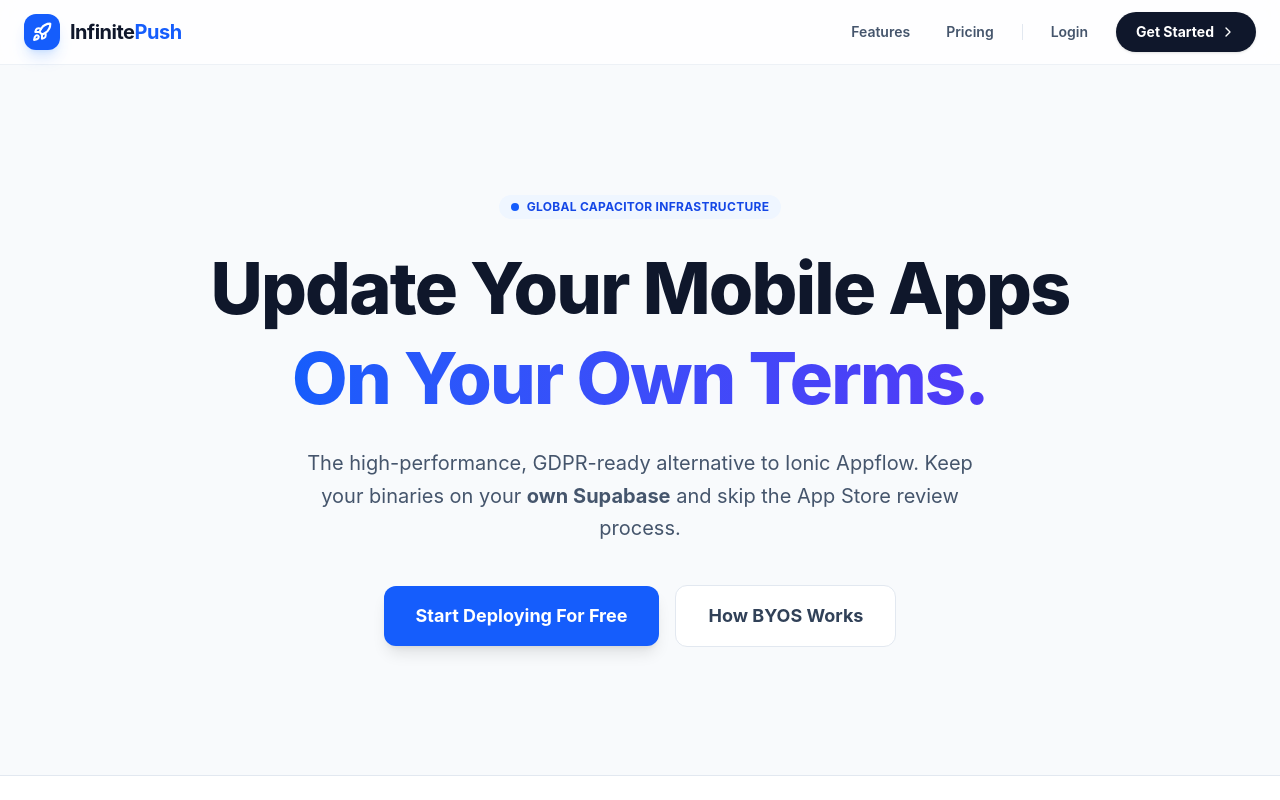
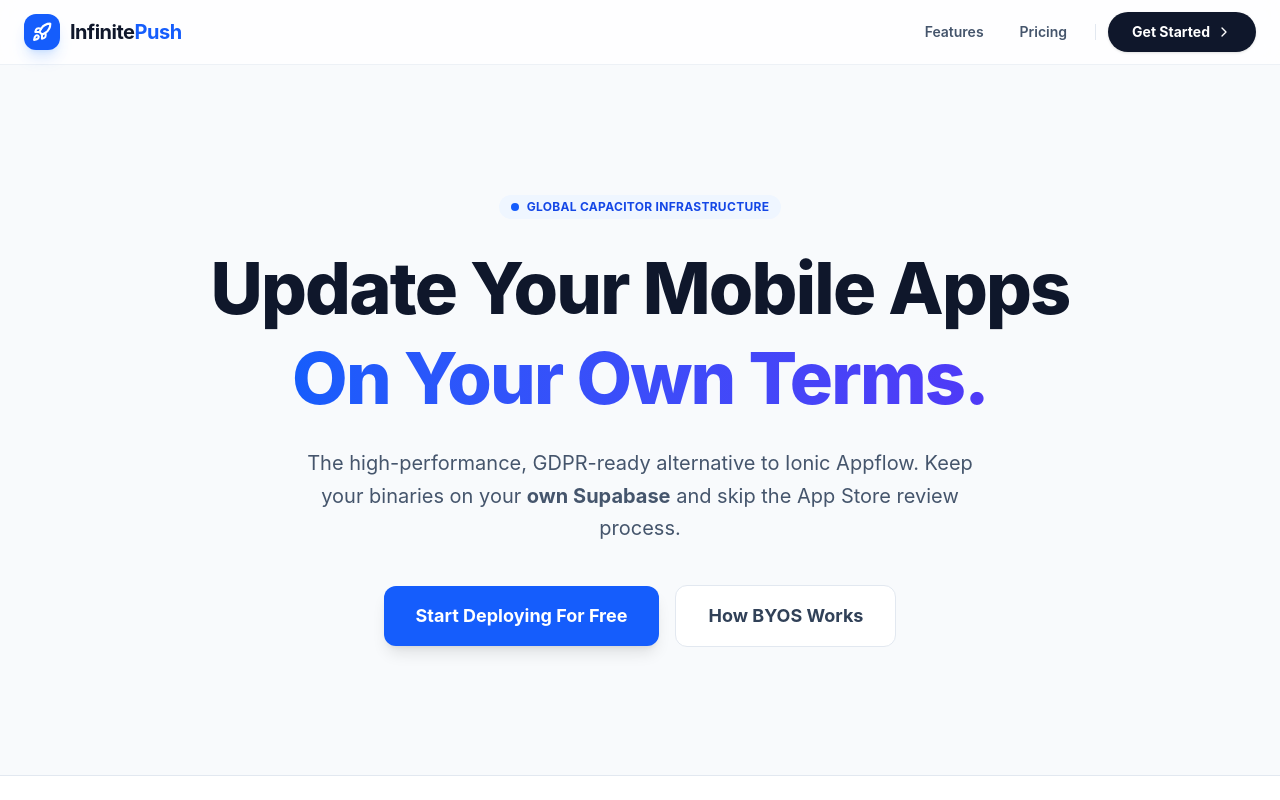
Before and after one commit to Boom-digital-ma/InfinitePush, a Next.js app: page / in a window 1280 px wide. Shown: the top 800 px of the page. Built offline with nearby package versions, Linux system fonts and the light colour scheme; no server answers.

Commit message:
UI: Simplify Header by removing redundant Login link for a single clear CTA

```diff
--- a/src/components/ui/Header.tsx
+++ b/src/components/ui/Header.tsx
@@ -71,21 +71,13 @@ export default function Header() {
               <ChevronRight className="h-4 w-4 transition-transform group-hover:translate-x-0.5" />
             </a>
           ) : (
-            <>
             <a
               href="/login"
-                className="rounded-lg px-4 py-2 text-sm font-semibold text-slate-600 transition-colors hover:bg-slate-50 hover:text-slate-900"
-              >
-                Login
-              </a>
-              <a
-                href="/login"
-                className="group ml-2 flex items-center gap-1.5 rounded-full bg-slate-900 px-5 py-2.5 text-sm font-bold text-white shadow-sm transition-all hover:bg-slate-800 hover:shadow-md active:scale-95"
+              className="group flex items-center gap-1.5 rounded-full bg-slate-900 px-6 py-2.5 text-sm font-bold text-white shadow-sm transition-all hover:bg-slate-800 hover:shadow-md active:scale-95"
             >
               Get Started
               <ChevronRight className="h-4 w-4 transition-transform group-hover:translate-x-0.5" />
             </a>
-            </>
           )}
         </nav>
 
```
Lines whose indentation alone changed are shown as unchanged.
